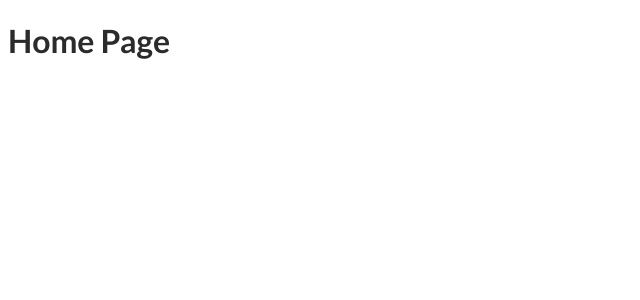
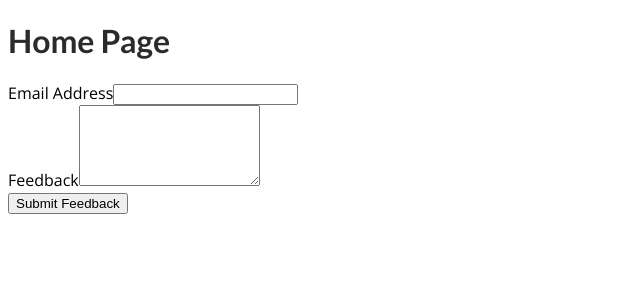
Before and after one commit to emdadul-islam439/nextjs-backend-with-api-route-practice, a Next.js app: page / in a window 1280 px wide. Shown: the top 300 px of the page, without its empty margins (0-640 px from the left). Built offline with nearby package versions, Linux system fonts and the light colour scheme.

Commit message:
finished ch-08 vid-04--> added a form with 'ref' and 'form-handler'

```diff
--- a/pages/index.js
+++ b/pages/index.js
@@ -1,5 +1,30 @@
-function HomePage(){
-    return <h1>Home Page</h1>
+import { useRef } from "react";
+
+function HomePage() {
+  const emailInputRef = useRef();
+  const feedbackInputRef = useRef();
+  function submitFormHandler(event){
+    event.preventDefault();
+
+    const enteredEmail = emailInputRef.current.value;
+    const feedback = feedbackInputRef.current.value;
+  }
+  return (
+    <div>
+      <h1>Home Page</h1>
+      <form onSubmit={submitFormHandler}>
+        <div>
+          <label htmlFor="email">Email Address</label>
+          <input type="email" id="email" ref={emailInputRef}/>
+        </div>
+        <div>
+          <label htmlFor="feedback">Feedback</label>
+          <textarea id="feedback" rows="5" ref={feedbackInputRef}></textarea>
+        </div>
+        <button>Submit Feedback</button>
+      </form>
+    </div>
+  );
 }
 
 export default HomePage;
```
